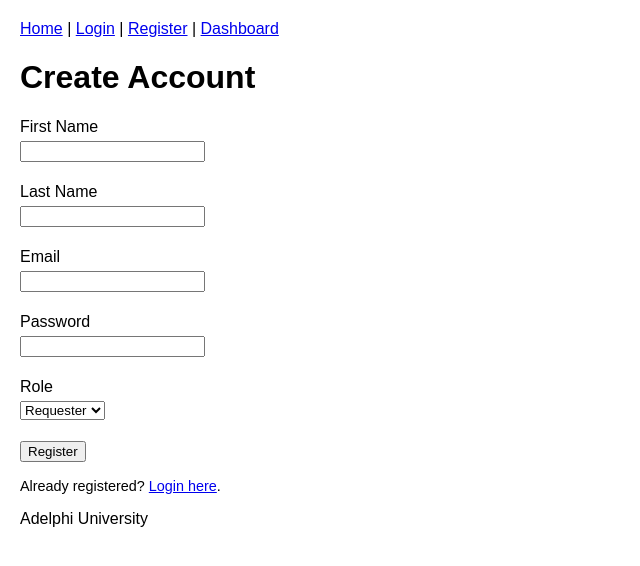
After one commit to DashaaFX/CSC-440-Final, a Flask app: page /register in a window 1280 px wide. The commit adds this page. Shown: the top 566 px of the page, without its empty margins (0-640 px from the left). Run offline with Flask 3, Linux system fonts and the light colour scheme.

Commit message:
Frontend updates
Co-authored-by: Raunak Abichandani <raunakabichandani@mail.adelphi.edu>

```diff
--- a/app/__init__.py
+++ b/app/__init__.py
@@ -3,9 +3,30 @@ from flask import Flask, render_template
 def create_app():
     app = Flask(__name__)
 
-    # home route
     @app.route('/')
     def index():
         return render_template('index.html')
 
+    @app.route('/login')
+    def login():
+        return render_template('login.html')
+
+    @app.route('/register')
+    def register():
+        return render_template('register.html')
+
+    @app.route('/dashboard')
+    def dashboard():
+        return render_template('dashboard.html')
+
+    @app.route('/new_ticket')
+    def new_ticket():
+        return render_template('new_ticket.html')
+
+    @app.route('/tickets')
+    def tickets():
+        return render_template('tickets.html')
+
+
+
     return app
--- a/app/templates/base.html
+++ b/app/templates/base.html
@@ -8,18 +8,19 @@
 </head>
 <body>
     <nav>
-        <a href="/">Home</a> |
-        <a href="#">Login</a> |
-        <a href="#">Register</a>
+        <a href="{{ url_for('index') }}">Home</a> |
+        <a href="{{ url_for('login') }}">Login</a> |
+        <a href="{{ url_for('register') }}">Register</a> |
+        <a href="{{ url_for('dashboard') }}">Dashboard</a>
     </nav>
+
 
     <main>
         {% block content %}{% endblock %}
     </main>
 
-    <hr>
     <footer>
-        <p>Campus Work Order System</p>
+        <p>Adelphi University</p>
     </footer>
 </body>
 </html>
--- a/app/templates/index.html
+++ b/app/templates/index.html
@@ -6,8 +6,7 @@
 <h1>Campus Work Order System</h1>
 <p>Submit and manage campus maintenance requests</p>
 
-<p>
-    <a href="#">Login</a> |
-    <a href="#">Register</a>
+<p><a href="/login">Login</a> |
+    <a href="/register">Register</a>
 </p>
 {% endblock %}
--- /dev/null
+++ b/app/templates/register.html
@@ -0,0 +1,51 @@
+{% extends "base.html" %}
+
+{% block title %}Register - Campus Work Order{% endblock %}
+
+{% block content %}
+  <h1>Create Account</h1>
+
+  <form method="GET">
+    <p>
+      <label>First Name<br>
+        <input type="text" name="first_name" required>
+      </label>
+    </p>
+
+    <p>
+      <label>Last Name<br>
+        <input type="text" name="last_name" required>
+      </label>
+    </p>
+
+    <p>
+      <label>Email<br>
+        <input type="email" name="email" required>
+      </label>
+    </p>
+
+    <p>
+      <label>Password<br>
+        <input type="password" name="password" required>
+      </label>
+    </p>
+
+    <p>
+      <label>Role<br>
+        <select name="role" required>
+          <option value="requester">Requester</option>
+          <option value="technician">Technician</option>
+          <option value="manager">Manager</option>
+        </select>
+      </label>
+    </p>
+
+    <p>
+      <button type="submit">Register</button>
+    </p>
+  </form>
+
+  <p style="font-size: 0.9rem;">
+    Already registered? <a href="/login">Login here</a>.
+  </p>
+{% endblock %}
```
Also changed, not shown: app/templates/dashboard.html (added, +13 -0 lines), app/templates/login.html (added, +40 -0 lines), app/templates/new_ticket.html (added, +30 -0 lines), app/templates/tickets.html (added, +36 -0 lines).
